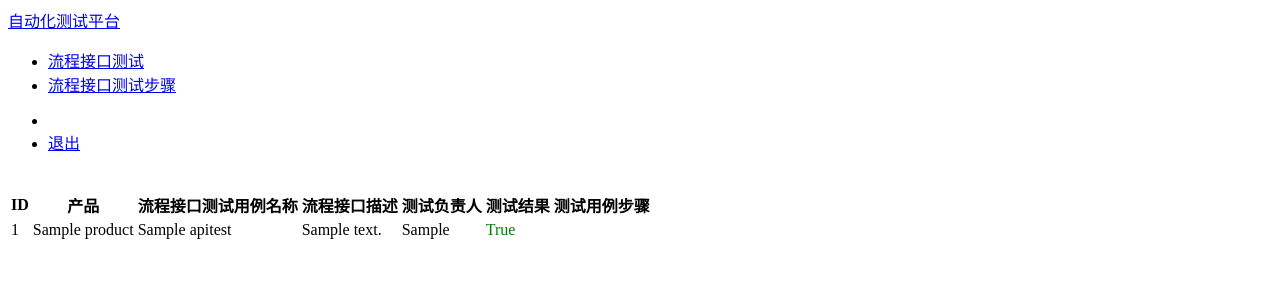
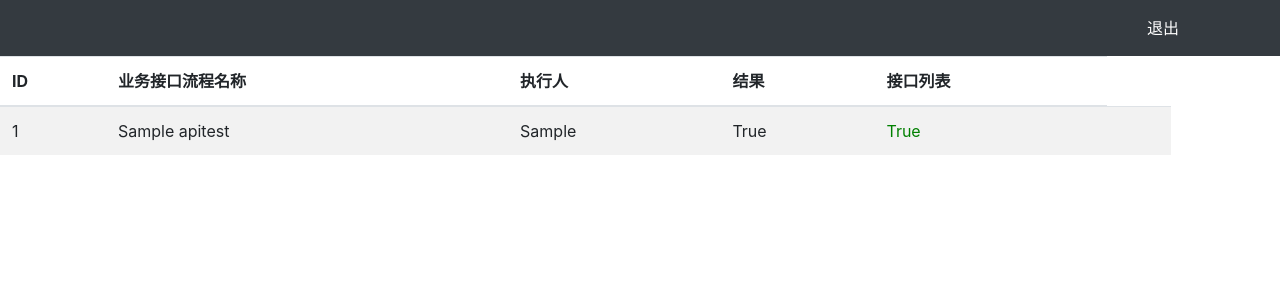
Before and after one commit to zengwenhai/-, a Django app: page /apitest_manage/ in a window 1280 px wide. Shown: the top 300 px of the page. Run offline with Django 3.2, Linux system fonts and the light colour scheme; a user stored in the database is signed in; tables that the repository leaves empty hold one stand-in row (values such as "Sample post"); some libraries are stand-ins or nearby versions.

Commit message:
自动化测试平台代码demo

```diff
--- a/apitest/templates/apitest_manage.html
+++ b/apitest/templates/apitest_manage.html
@@ -2,51 +2,44 @@
 <html lang="en">
 <head>
     <meta charset="UTF-8">
-    <title>自动化测试平台</title>
+    {% load bootstrap4 %}
+    {% bootstrap_css %}
+    {% bootstrap_javascript %}
+    <title>产品自动化测试平台</title>
 </head>
 <body role="document">
 <!--导航栏-->
-<nav class="navbar navbar-inverse navbar-fixed-top">
+<nav class="navbar navbar-expand-sm bg-dark navbar-dark fixed-top">
     <div class="container">
-        <div class="navbar-header">
-            <a class="navbar-brand" href="#">自动化测试平台</a>
-        </div>
-        <div id="navbar" class="collapse navbar-collapse">
-            <ul class="nav navbar-nav">
-                <li class="avtive"><a href="#">流程接口测试</a></li>
-                <li><a href="#">流程接口测试步骤</a></li>
-            </ul>
-            <ul class="nav navbar-nav navbar-right">
-                <li><a href="#">{{ user }}</a></li>
-                <li><a href="/logout/">退出</a></li>
-            </ul>
-        </div>
+        <a class="navbar-brand" href="#">&nbsp;</a>
+        <ul class="nav justify-content-center"></ul>
+        <ul class="nav justify-content-end">
+            <li class="nav-link"><a style="color: white" href="#">{{ user }}</a></li>
+            <li class="nav-link"><a style="color: white" href="/logout/">退出</a></li>
+        </ul>
     </div>
 </nav>
 
 <!--流程接口列表-->
-<div class="row" style="padding-top: 20px;">
-    <div class="col-md-ll">
+<div class="row" style="padding-top: 56px;">
+    <div class="col-md-11">
         <table class="table table-striped">
             <thead>
             <tr>
                 <th>ID</th>
-                <th>产品</th>
-                <th>流程接口测试用例名称</th>
-                <th>流程接口描述</th>
-                <th>测试负责人</th>
-                <th>测试结果</th>
-                <th>测试用例步骤</th>
+                <th>业务接口流程名称</th>
+                <th>执行人</th>
+                <th>结果</th>
+                <th>接口列表</th>
             </tr>
             </thead>
             <tbody>
             {% for apitest in apitests %}
             <tr>
             <td>{{ apitest.id }}</td>
-            <td>{{ apitest.Product.productname }}</td>
             <td>{{ apitest.apitestname }}</td>
-            <td>{{ apitest.apitestdesc }}</td>
             <td>{{ apitest.apitester }}</td>
+            <td>{{ apitest.apitestresult }}</td>
             <td>
                 {% if apitest.apitestresult == 1 %}
                 <a style="color: green">{{ apitest.apitestresult }}</a>
--- a/apitest/views.py
+++ b/apitest/views.py
@@ -42,8 +42,8 @@
 
 
 # 接口管理
+@login_required
 @xframe_options_sameorigin
-@login_required
 def apitest_manage(request):
     apitest_list = Apitest.objects.all()  # 读取所有流程接口的数据
     username = request.session.get('user', '')  # 读取浏览器登录session中保存的用户名
@@ -52,6 +52,7 @@
 
 # 接口步骤管理
 @login_required
+@xframe_options_sameorigin
 def apistep_manage(request):
     username = request.session.get('user', '')
     apistep_list = Apistep.objects.all()
@@ -60,6 +61,7 @@
 
 # 单一接口管理
 @login_required
+@xframe_options_sameorigin
 def apis_manage(request):
     username = request.session.get('user', '')
     apis_list = Apis.objects.all()
@@ -68,6 +70,7 @@
 
 # 测试报告
 @login_required
+@xframe_options_sameorigin
 def test_report(request):
     username = request.session.get('user', '')
     apis_list = Apis.objects.all()
```
Also changed, not shown: apitest/templates/apis_manage.html (+18 -13 lines), apitest/templates/apistep_manage.html (+12 -16 lines), apitest/templates/home.html (+3 -7 lines), apitest/templates/left.html (+14 -4 lines), apitest/templates/report.html (+23 -8 lines).
